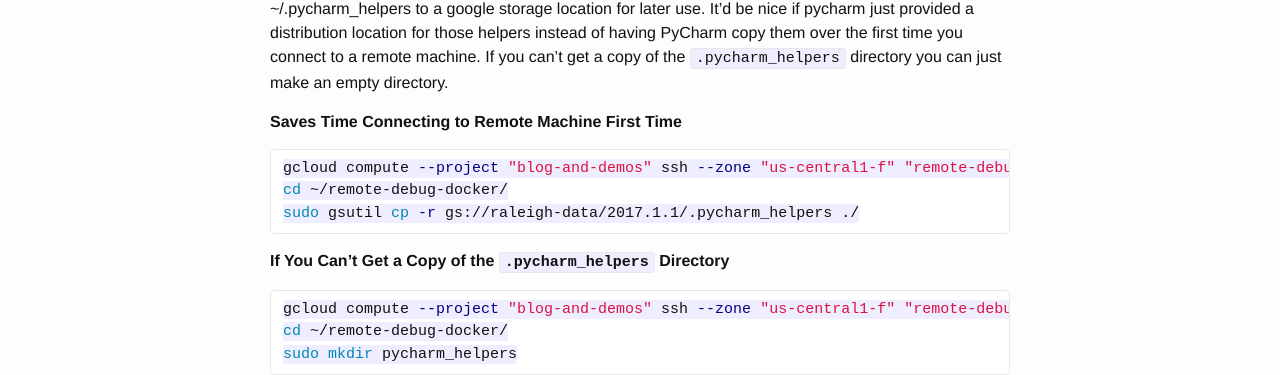
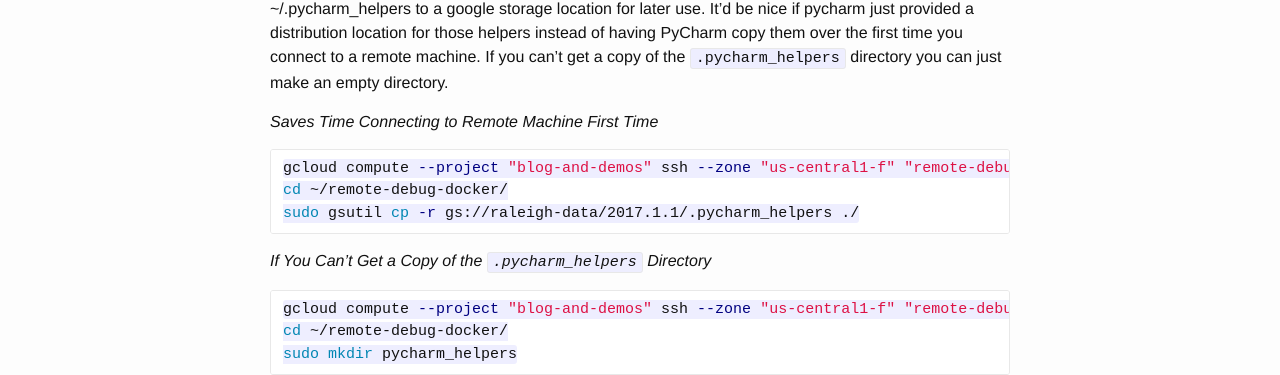
Before and after one commit to davidraleigh/davidraleigh.github.io, a Jekyll site: the page built from _posts/2017-06-27-Debug-Remote-Docker-Container-PyCharm.md, in a window 1280 px wide. Shown: the part 5143-5518 px from the top of the page. Built offline with Jekyll 4.4.1, drawn with Linux system fonts in a browser that asks for light colours; our own code applies the rules of GitHub Pages for plain Markdown files; comment, search, counter and statistics services are not loaded.

````diff
--- a/_posts/2017-06-27-Debug-Remote-Docker-Container-PyCharm.md
+++ b/_posts/2017-06-27-Debug-Remote-Docker-Container-PyCharm.md
@@ -78,14 +78,14 @@ gcloud compute copy-files ~/.ssh/google_compute_engine.pub davidraleigh@remote-d
 #### Get PyCharm Helper Functions on Remote Development VM (optional)
 The last thing you'll need for this all to work is to get a hold of the pycharm remote debug helpers that Pycharm installs on any remote debug machine. This is a little tricky. How I've done this in the past is that I've setup a remote debug VM with PyCharm and then gone into that remote VM and copied the ~/.pycharm_helpers to a google storage location for later use. It'd be nice if pycharm just provided a distribution location for those helpers instead of having PyCharm copy them over the first time you connect to a remote machine. If you can't get a copy of the `.pycharm_helpers` directory you can just make an empty directory.
 
-__Saves Time Connecting to Remote Machine First Time__
+*Saves Time Connecting to Remote Machine First Time*
 ```bash
 gcloud compute --project "blog-and-demos" ssh --zone "us-central1-f" "remote-debug-demo"
 cd ~/remote-debug-docker/
 sudo gsutil cp -r gs://raleigh-data/2017.1.1/.pycharm_helpers ./
 ```
 
-__If You Can't Get a Copy of the `.pycharm_helpers` Directory__
+*If You Can't Get a Copy of the `.pycharm_helpers` Directory*
 ```bash
 gcloud compute --project "blog-and-demos" ssh --zone "us-central1-f" "remote-debug-demo"
 cd ~/remote-debug-docker/
````
